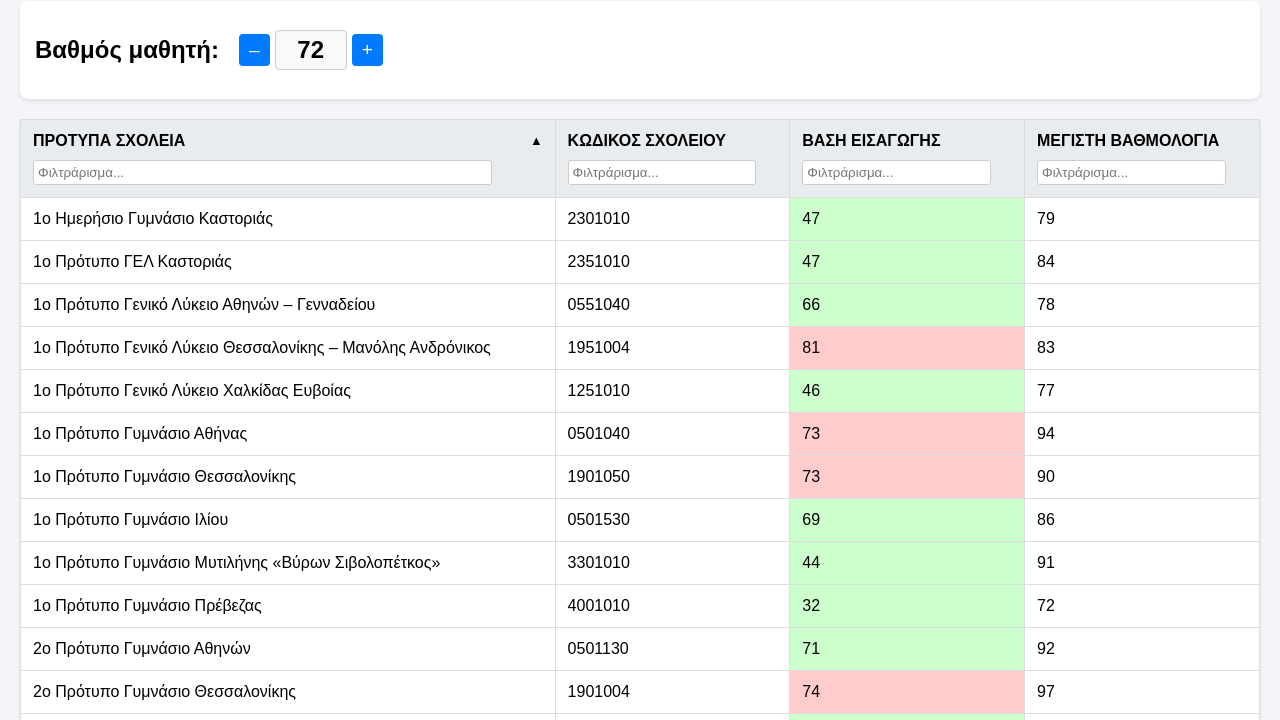
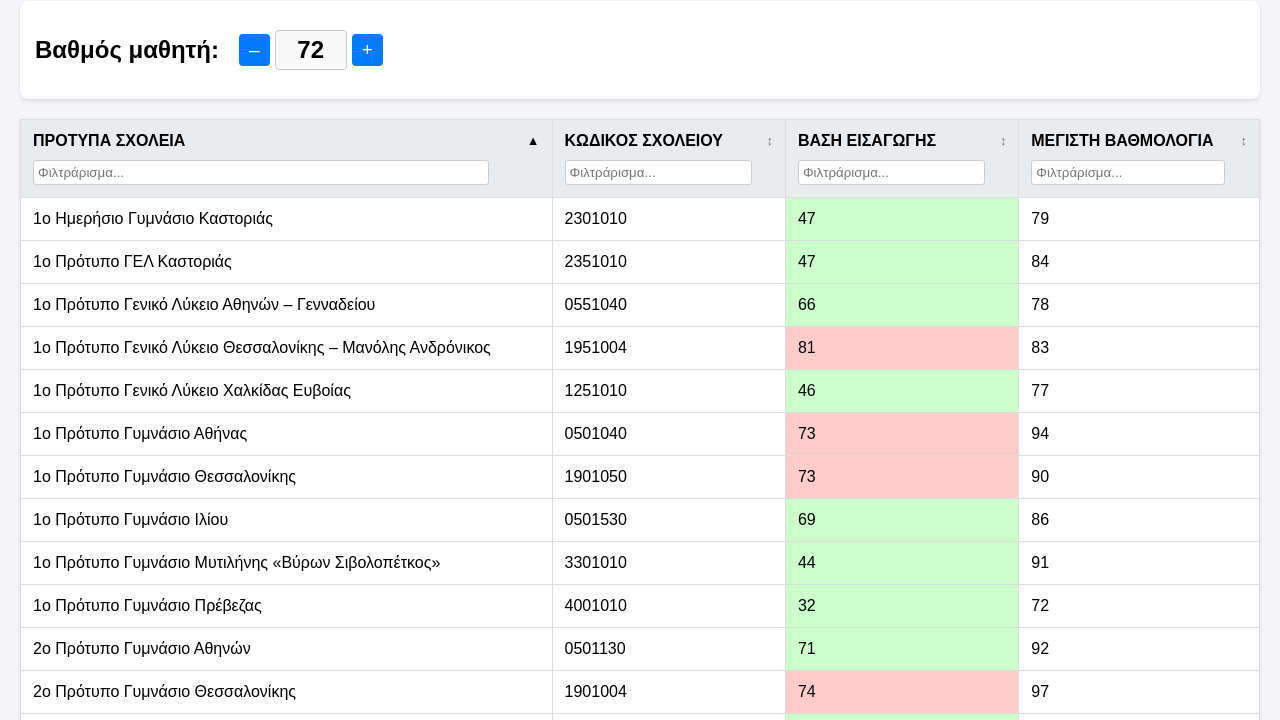
Before and after one commit to zisisp/protypa-sxoleia, a plain HTML site: page index.html in a window 1280 px wide. Shown: the part 80-800 px from the top of the page. Drawn offline with Linux system fonts and the light colour scheme.

Commit message:
Show arrows on sortable table headers (#3)

```diff
--- a/index.html
+++ b/index.html
@@ -90,7 +90,10 @@
         .sort-indicator {
             font-size: 0.8em;
             margin-left: 5px;
-            opacity: 0.5; /* Κρύβουμε τα βελάκια εκτός από την ενεργή στήλη */
+            opacity: 0.5; /* Προεπιλογή για μη ενεργές στήλες */
+        }
+        .sort-indicator::before {
+            content: " ↕"; /* Εμφάνιση ουδέτερου διπλού βέλους σε κάθε στήλη */
         }
         th.sorted .sort-indicator {
             opacity: 1; /* Εμφανίζουμε το βέλος της ενεργής στήλης */
```
